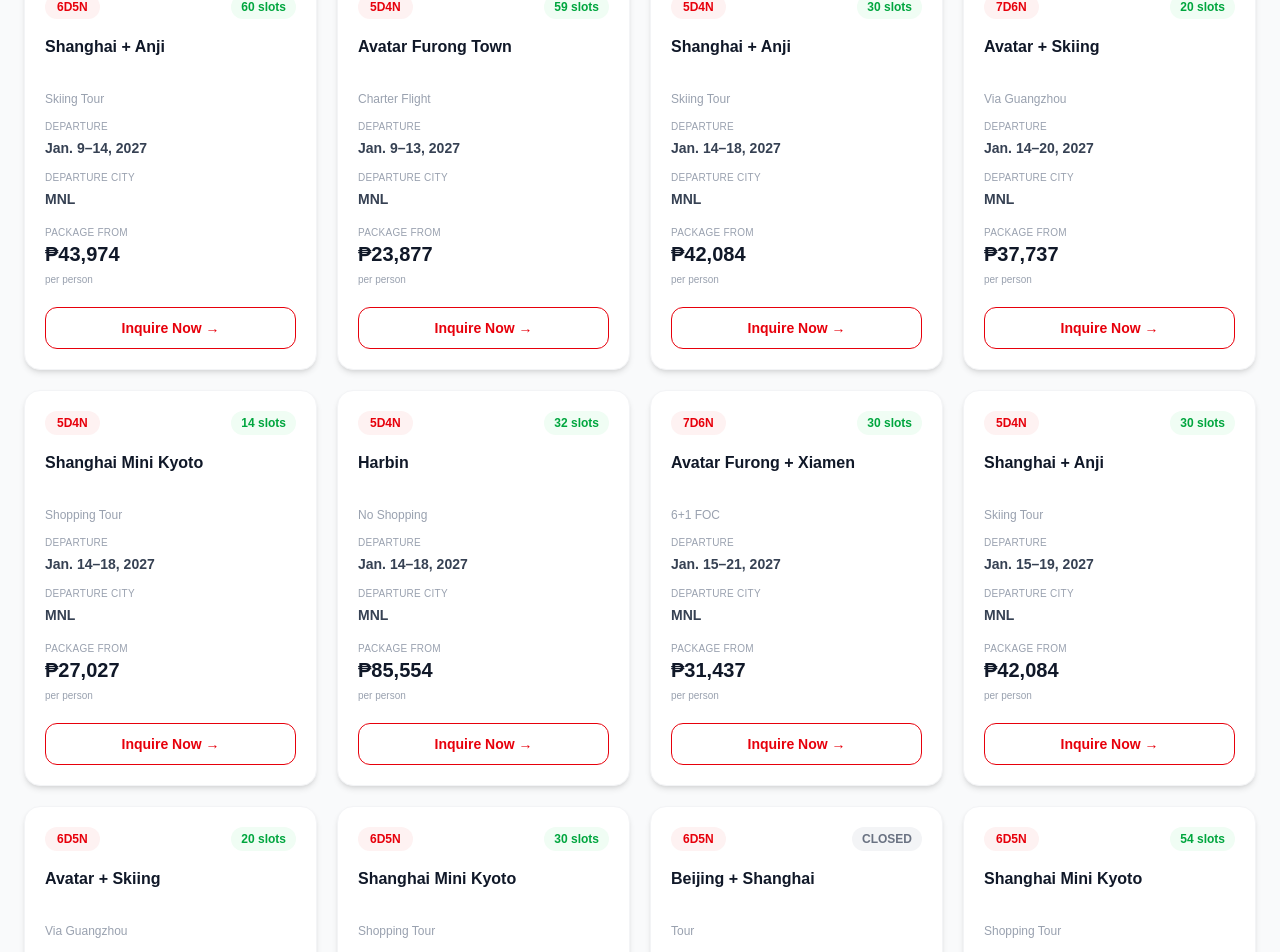
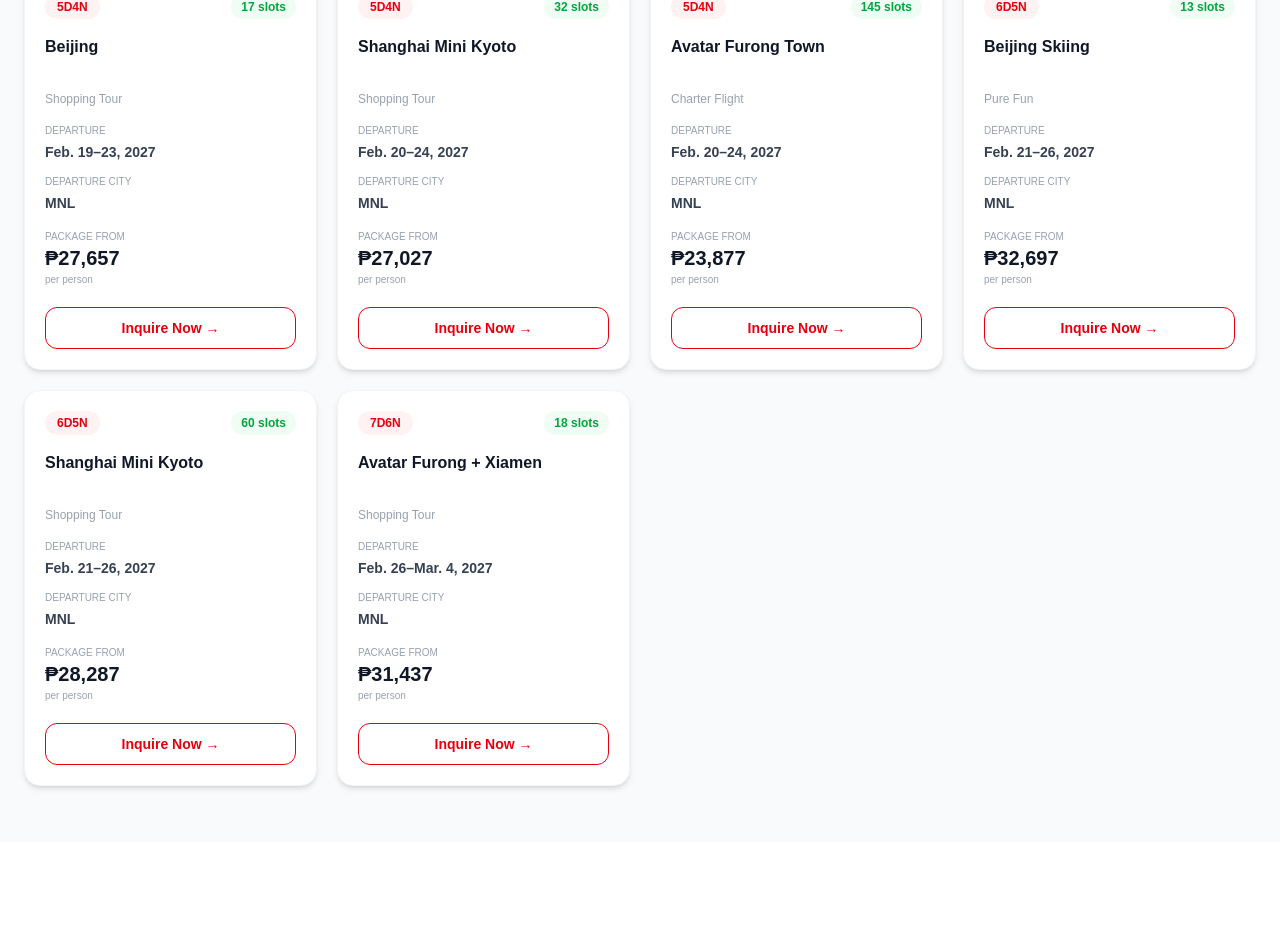
Before and after one commit to chingutravelandtours/chingu-website, a Next.js app: page /china-uos in a window 1280 px wide. Shown: the part 638-1590 px from the top of the page. After the commit the page ends 1480 px from the top, so only its background shows below. Built offline with nearby package versions, Linux system fonts and the light colour scheme.

Commit message:
Update page.tsx

```diff
--- a/app/china-uos/page.tsx
+++ b/app/china-uos/page.tsx
@@ -1,250 +1,59 @@
 "use client";
-
-const USD_TO_PHP = 63;
 
 const packages = [
   {
-    title: "Shanghai + Anji",
-    subtitle: "Skiing Tour",
-    duration: "6D5N",
-    dates: "Jan. 2–7, 2027",
+    title: "Avatar + Furong",
+    subtitle: "No Shopping",
+    duration: "7D6N",
+    dates: "Jan. 6–12, 2027",
     city: "MNL",
-    usd: 728,
-    slots: 36,
-  },
-  {
-    title: "Avatar + Skiing",
-    subtitle: "Via Guangzhou",
-    duration: "6D5N",
-    dates: "Jan. 2–7, 2027",
-    city: "MNL",
-    usd: 569,
-    slots: 20,
-  },
-  {
-    title: "Manila – Wuhan + Yangtze River",
-    subtitle: "No Shopping",
-    duration: "6D5N",
-    dates: "Jan. 8–13, 2027",
-    city: "MNL",
-    usd: 649,
-    slots: 21,
-  },
-  {
-    title: "Avatar + Skiing",
-    subtitle: "Via Guangzhou",
-    duration: "6D5N",
-    dates: "Jan. 9–14, 2027",
-    city: "MNL",
-    usd: 569,
+    price: "₱37,737",
     slots: 20,
   },
   {
     title: "Shanghai + Anji",
     subtitle: "Skiing Tour",
     duration: "6D5N",
-    dates: "Jan. 9–14, 2027",
+    dates: "Jan. 6–11, 2027",
     city: "MNL",
-    usd: 698,
+    price: "₱43,974",
     slots: 60,
   },
   {
-    title: "Avatar Furong Town",
-    subtitle: "Charter Flight",
-    duration: "5D4N",
-    dates: "Jan. 9–13, 2027",
+    title: "Harbin",
+    subtitle: "No Shopping",
+    duration: "6D5N",
+    dates: "Jan. 6–11, 2027",
     city: "MNL",
-    usd: 379,
-    slots: 59,
+    price: "₱87,444",
+    slots: 18,
   },
   {
-    title: "Shanghai + Anji",
-    subtitle: "Skiing Tour",
-    duration: "5D4N",
-    dates: "Jan. 14–18, 2027",
+    title: "Charming Yunnan",
+    subtitle: "No Shopping",
+    duration: "9D8N",
+    dates: "Jan. 7–15, 2027",
     city: "MNL",
-    usd: 668,
-    slots: 30,
+    price: "₱87,444",
+    slots: 12,
   },
   {
-    title: "Avatar + Skiing",
-    subtitle: "Via Guangzhou",
-    duration: "7D6N",
-    dates: "Jan. 14–20, 2027",
+    title: "Beijing",
+    subtitle: "Shopping Tour",
+    duration: "5D4N",
+    dates: "Feb. 19–23, 2027",
     city: "MNL",
-    usd: 599,
-    slots: 20,
+    price: "₱27,657",
+    slots: 17,
   },
   {
     title: "Shanghai Mini Kyoto",
     subtitle: "Shopping Tour",
     duration: "5D4N",
-    dates: "Jan. 14–18, 2027",
+    dates: "Feb. 20–24, 2027",
     city: "MNL",
-    usd: 429,
-    slots: 14,
-  },
-  {
-    title: "Harbin",
-    subtitle: "No Shopping",
-    duration: "5D4N",
-    dates: "Jan. 14–18, 2027",
-    city: "MNL",
-    usd: 1358,
+    price: "₱27,027",
     slots: 32,
-  },
-  {
-    title: "Avatar Furong + Xiamen",
-    subtitle: "6+1 FOC",
-    duration: "7D6N",
-    dates: "Jan. 15–21, 2027",
-    city: "MNL",
-    usd: 499,
-    slots: 30,
-  },
-  {
-    title: "Shanghai + Anji",
-    subtitle: "Skiing Tour",
-    duration: "5D4N",
-    dates: "Jan. 15–19, 2027",
-    city: "MNL",
-    usd: 668,
-    slots: 30,
-  },
-  {
-    title: "Avatar + Skiing",
-    subtitle: "Via Guangzhou",
-    duration: "6D5N",
-    dates: "Jan. 16–21, 2027",
-    city: "MNL",
-    usd: 569,
-    slots: 20,
-  },
-  {
-    title: "Shanghai Mini Kyoto",
-    subtitle: "Shopping Tour",
-    duration: "6D5N",
-    dates: "Jan. 16–21, 2027",
-    city: "MNL",
-    usd: 449,
-    slots: 30,
-  },
-  {
-    title: "Beijing + Shanghai",
-    subtitle: "Tour",
-    duration: "6D5N",
-    dates: "Jan. 15–20, 2027",
-    city: "MNL",
-    usd: 699,
-    slots: 0,
-  },
-  {
-    title: "Shanghai Mini Kyoto",
-    subtitle: "Shopping Tour",
-    duration: "6D5N",
-    dates: "Jan. 23–27, 2027",
-    city: "MNL",
-    usd: 429,
-    slots: 54,
-  },
-  {
-    title: "Avatar Furong Town",
-    subtitle: "Charter Flight",
-    duration: "5D4N",
-    dates: "Jan. 23–27, 2027",
-    city: "MNL",
-    usd: 379,
-    slots: 70,
-  },
-  {
-    title: "Avatar + Skiing",
-    subtitle: "Via Guangzhou",
-    duration: "6D5N",
-    dates: "Jan. 23–28, 2027",
-    city: "MNL",
-    usd: 569,
-    slots: 20,
-  },
-  {
-    title: "Shanghai + Anji",
-    subtitle: "Skiing Tour",
-    duration: "6D5N",
-    dates: "Jan. 23–28, 2027",
-    city: "MNL",
-    usd: 698,
-    slots: 20,
-  },
-  {
-    title: "Harbin",
-    subtitle: "No Shopping",
-    duration: "5D4N",
-    dates: "Jan. 23–27, 2027",
-    city: "MNL",
-    usd: 1358,
-    slots: 32,
-  },
-  {
-    title: "Avatar + Skiing",
-    subtitle: "Via Guangzhou",
-    duration: "7D6N",
-    dates: "Jan. 28–Feb. 3, 2027",
-    city: "MNL",
-    usd: 599,
-    slots: 20,
-  },
-  {
-    title: "Shanghai Mini Kyoto",
-    subtitle: "Shopping Tour",
-    duration: "5D4N",
-    dates: "Jan. 28–Feb. 1, 2027",
-    city: "MNL",
-    usd: 429,
-    slots: 19,
-  },
-  {
-    title: "Harbin",
-    subtitle: "No Shopping",
-    duration: "5D4N",
-    dates: "Jan. 28–Feb. 1, 2027",
-    city: "MNL",
-    usd: 1358,
-    slots: 32,
-  },
-  {
-    title: "Charter Flight Avatar Skiing",
-    subtitle: "Charter Flight",
-    duration: "5D4N",
-    dates: "Jan. 28–Feb. 1, 2027",
-    city: "MNL",
-    usd: 499,
-    slots: 80,
-  },
-  {
-    title: "Beijing Skiing",
-    subtitle: "Pure Fun",
-    duration: "6D5N",
-    dates: "Jan. 28–Feb. 2, 2027",
-    city: "MNL",
-    usd: 519,
-    slots: 15,
-  },
-  {
-    title: "Shanghai Mini Kyoto",
-    subtitle: "Shopping Tour",
-    duration: "6D5N",
-    dates: "Feb. 20–25, 2027",
-    city: "MNL",
-    usd: 449,
-    slots: 60,
-  },
-  {
-    title: "Avatar + Skiing",
-    subtitle: "Via Guangzhou",
-    duration: "6D5N",
-    dates: "Feb. 20–25, 2027",
-    city: "MNL",
-    usd: 569,
-    slots: 20,
   },
   {
     title: "Avatar Furong Town",
@@ -252,98 +61,37 @@ const packages = [
     duration: "5D4N",
     dates: "Feb. 20–24, 2027",
     city: "MNL",
-    usd: 379,
+    price: "₱23,877",
     slots: 145,
+  },
+  {
+    title: "Beijing Skiing",
+    subtitle: "Pure Fun",
+    duration: "6D5N",
+    dates: "Feb. 21–26, 2027",
+    city: "MNL",
+    price: "₱32,697",
+    slots: 13,
   },
   {
     title: "Shanghai Mini Kyoto",
     subtitle: "Shopping Tour",
-    duration: "5D4N",
-    dates: "Feb. 20–24, 2027",
+    duration: "6D5N",
+    dates: "Feb. 21–26, 2027",
     city: "MNL",
-    usd: 429,
-    slots: 32,
+    price: "₱28,287",
+    slots: 60,
   },
   {
-    title: "Charming Yunnan",
-    subtitle: "No Shopping",
-    duration: "8D7N",
-    dates: "Feb. 19–26, 2027",
+    title: "Avatar Furong + Xiamen",
+    subtitle: "Shopping Tour",
+    duration: "7D6N",
+    dates: "Feb. 26–Mar. 4, 2027",
     city: "MNL",
-    usd: 1788,
-    slots: 26,
-  },
-  {
-    title: "Avatar + Skiing",
-    subtitle: "Via Guangzhou",
-    duration: "7D6N",
-    dates: "Feb. 17–23, 2027",
-    city: "MNL",
-    usd: 599,
-    slots: 20,
-  },
-  {
-    title: "Manila – Qingdao",
-    subtitle: "Via Hong Kong • No Shopping",
-    duration: "5D4N",
-    dates: "Feb. 18–22, 2027",
-    city: "MNL",
-    usd: 999,
-    slots: 21,
-  },
-  {
-    title: "Shanghai Mini Kyoto",
-    subtitle: "Shopping Tour",
-    duration: "5D4N",
-    dates: "Feb. 18–22, 2027",
-    city: "MNL",
-    usd: 429,
-    slots: 32,
-  },
-  {
-    title: "Manila – Xiamen + Hua'an Tulou",
-    subtitle: "Tour",
-    duration: "4D3N",
-    dates: "Feb. 18–21, 2027",
-    city: "MNL",
-    usd: 299,
-    slots: 0,
-  },
-  {
-    title: "Avatar + Furong",
-    subtitle: "Via Guangzhou",
-    duration: "7D6N",
-    dates: "Mar. 23–29, 2027",
-    city: "MNL",
-    usd: 699,
-    slots: 0,
-  },
-  {
-    title: "Shanghai Mini Kyoto",
-    subtitle: "Shopping Tour",
-    duration: "5D4N",
-    dates: "Mar. 22–26, 2027",
-    city: "MNL",
-    usd: 529,
-    slots: 39,
-  },
-  {
-    title: "Charming Yunnan",
-    subtitle: "No Shopping",
-    duration: "8D7N",
-    dates: "Mar. 22–29, 2027",
-    city: "MNL",
-    usd: 1788,
-    slots: 30,
+    price: "₱31,437",
+    slots: 18,
   },
 ];
-
-const peso = (usd: number) =>
-  new Intl.NumberFormat("en-PH", {
-    style: "currency",
-    currency: "PHP",
-    maximumFractionDigits: 0,
-  }).format(usd * USD_TO_PHP);
 
 export default function ChinaUOSPage() {
   const handleInquiry = (pkg: (typeof packages)[number]) => {
@@ -356,7 +104,7 @@ ${pkg.title}
 Duration: ${pkg.duration}
 Departure: ${pkg.dates}
 Departure City: ${pkg.city}
-Package From: ${peso(pkg.usd)} per person
+Package From: ${pkg.price} per person
 
 Please send me the complete package details. Thank you!`
     );
@@ -371,7 +119,6 @@ Please send me the complete package details. Thank you!`
     <main className="min-h-screen bg-gray-50 py-14">
       <div className="max-w-7xl mx-auto px-6">
 
-        {/* Header */}
         <div className="text-center mb-10">
           <p className="text-red-600 font-semibold uppercase tracking-widest text-sm">
             CHINGU Travel and Tours
@@ -381,106 +128,78 @@ Please send me the complete package details. Thank you!`
             China Tour Packages
           </h1>
 
-          <p className="mt-3 text-gray-500 max-w-2xl mx-auto">
-            Explore our latest China tour packages, departure dates,
-            starting rates, and availability.
+          <p className="mt-3 text-gray-500">
+            Explore our available China tour packages.
           </p>
         </div>
 
-        {/* Packages */}
         <div className="grid grid-cols-1 sm:grid-cols-2 lg:grid-cols-4 gap-5">
 
           {packages.map((pkg) => (
             <div
-              key={`${pkg.title}-${pkg.dates}-${pkg.city}`}
+              key={`${pkg.title}-${pkg.dates}`}
               className="bg-white rounded-2xl border border-gray-100 shadow-md p-5 hover:shadow-xl hover:-translate-y-1 transition-all duration-300 flex flex-col"
             >
 
-              {/* Duration + Availability */}
               <div className="flex items-center justify-between gap-2">
 
-                <span className="text-xs font-semibold text-red-600 bg-red-50 px-3 py-1 rounded-full whitespace-nowrap">
+                <span className="text-xs font-semibold text-red-600 bg-red-50 px-3 py-1 rounded-full">
                   {pkg.duration}
                 </span>
 
-                <span
-                  className={`text-xs font-semibold px-2.5 py-1 rounded-full whitespace-nowrap ${
-                    pkg.slots > 0
-                      ? "bg-green-50 text-green-600"
-                      : "bg-gray-100 text-gray-500"
-                  }`}
-                >
-                  {pkg.slots > 0
-                    ? `${pkg.slots} slots`
-                    : "CLOSED"}
+                <span className="text-xs font-semibold text-green-600 bg-green-50 px-2.5 py-1 rounded-full">
+                  {pkg.slots} slots
                 </span>
 
               </div>
 
-              {/* Title */}
               <h2 className="mt-4 text-base font-bold text-gray-900 min-h-[48px]">
                 {pkg.title}
               </h2>
 
-              {/* Tour Type */}
               <p className="mt-2 text-xs text-gray-400">
                 {pkg.subtitle}
               </p>
 
-              {/* Departure */}
-              <div className="mt-3">
-
-                <p className="text-[10px] text-gray-400 uppercase tracking-wide">
+              <div className="mt-4">
+                <p className="text-[10px] text-gray-400 uppercase">
                   Departure
                 </p>
 
                 <p className="mt-1 text-sm font-semibold text-gray-700">
                   {pkg.dates}
                 </p>
-
               </div>
 
-              {/* Departure City */}
               <div className="mt-3">
-
-                <p className="text-[10px] text-gray-400 uppercase tracking-wide">
+                <p className="text-[10px] text-gray-400 uppercase">
                   Departure City
                 </p>
 
                 <p className="mt-1 text-sm font-semibold text-gray-700">
                   {pkg.city}
                 </p>
-
               </div>
 
-              {/* Price */}
               <div className="mt-4">
-
-                <p className="text-[10px] text-gray-400 uppercase tracking-wide">
+                <p className="text-[10px] text-gray-400 uppercase">
                   Package From
                 </p>
 
                 <p className="text-xl font-bold text-gray-900">
-                  {peso(pkg.usd)}
+                  {pkg.price}
                 </p>
 
-                <p className="text-[10px] text-gray-400 mt-1">
+                <p className="text-[10px] text-gray-400">
                   per person
                 </p>
-
               </div>
 
-              {/* Inquiry */}
               <button
                 onClick={() => handleInquiry(pkg)}
-                disabled={pkg.slots === 0}
-                className={`mt-5 w-full py-2.5 rounded-xl text-sm font-semibold transition ${
-                  pkg.slots > 0
-                    ? "border border-red-600 text-red-600 hover:bg-red-600 hover:text-white"
-                    : "bg-gray-100 text-gray-400 cursor-not-allowed"
-                }`}
+                className="mt-5 w-full border border-red-600 text-red-600 py-2.5 rounded-xl text-sm font-semibold hover:bg-red-600 hover:text-white transition"
               >
-                {pkg.slots > 0 ? "Inquire Now →" : "Closed"}
+                Inquire Now →
               </button>
 
             </div>
```
